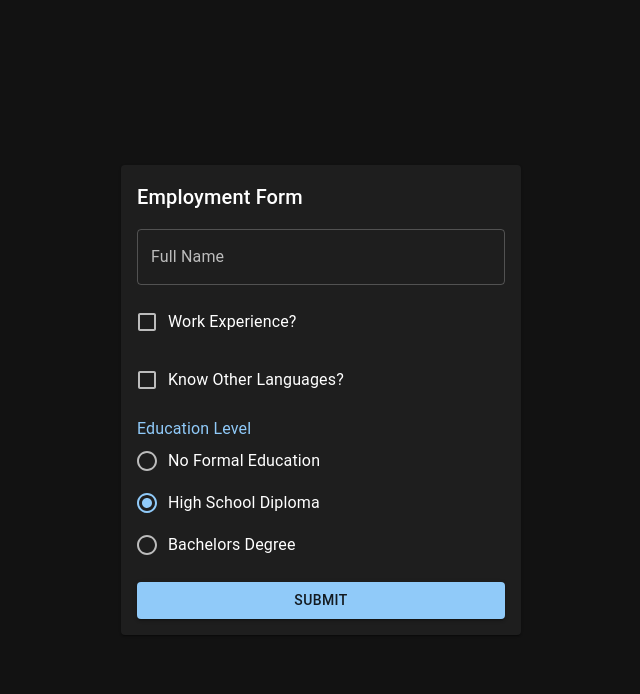
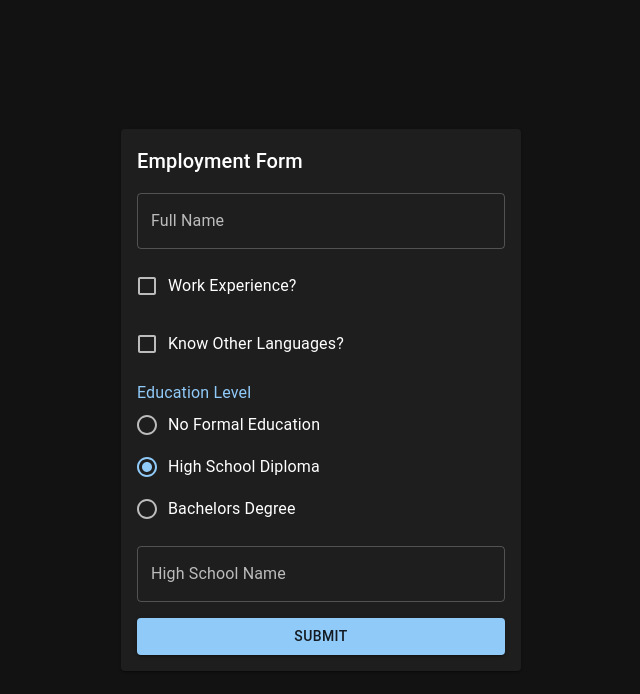
Before and after one commit to Annie-Huang/react-hook-form-with-zod-dynamic-form, a React (Vite) app: page / in a window 1280 px wide. Both pictures are taken after a click on the label "High School Diploma". Shown: the top 694 px of the page, without its empty margins (319-959 px from the left). Built offline with nearby package versions, Linux system fonts and the light colour scheme.

Commit message:
Add the extra <TextField> if highSchoolDiploma or bachelorsDegree radio is chosen. Hook them up with fullErrors object for typecheck.

```diff
--- a/src/App.tsx
+++ b/src/App.tsx
@@ -44,16 +44,26 @@ export const App = () => {
   // const fullErrors: FieldErrors<
   //   Extract<FormSchema, { hasWorkExperience: true }>
   // > = errors;
+  // const fullErrors: FieldErrors<
+  //   Extract<FormSchema, { hasWorkExperience: true }> &
+  //     Extract<FormSchema, { knowsOtherLanguages: true }>
+  // > = errors;
+  // Each of the following need to wrapped into FieldErrors.
   const fullErrors: FieldErrors<
-    Extract<FormSchema, { hasWorkExperience: true }> &
-      Extract<FormSchema, { knowsOtherLanguages: true }>
-  > = errors;
+    Extract<FormSchema, { hasWorkExperience: true }>
+  > &
+    FieldErrors<Extract<FormSchema, { knowsOtherLanguages: true }>> &
+    FieldErrors<Extract<FormSchema, { educationLevel: 'noFormalEducation' }>> &
+    FieldErrors<Extract<FormSchema, { educationLevel: 'highSchoolDiploma' }>> &
+    FieldErrors<Extract<FormSchema, { educationLevel: 'bachelorsDegree' }>> =
+    errors;
 
   const hasWorkExperience = useWatch({ control, name: 'hasWorkExperience' });
   const knowsOtherLanguages = useWatch({
     control,
     name: 'knowsOtherLanguages',
   });
+  const educationLevel = useWatch({ control, name: 'educationLevel' });
 
   useEffect(() => {
     if (knowsOtherLanguages) {
@@ -164,6 +174,23 @@ export const App = () => {
         />
       </FormControl>
 
+      {educationLevel === 'highSchoolDiploma' && (
+        <TextField
+          {...register('schoolName')}
+          label='High School Name'
+          helperText={fullErrors.schoolName?.message}
+          error={!!fullErrors.schoolName?.message}
+        />
+      )}
+      {educationLevel === 'bachelorsDegree' && (
+        <TextField
+          {...register('universityName')}
+          label='University Name'
+          helperText={fullErrors.universityName?.message}
+          error={!!fullErrors.universityName?.message}
+        />
+      )}
+
       <Button variant='contained' onClick={handleSubmit(onSubmit)}>
         Submit
       </Button>
--- a/src/formSchema.ts
+++ b/src/formSchema.ts
@@ -46,7 +46,7 @@ const formSchema = z
   })
   .and(workExperienceSchema)
   .and(languageKnowledgeSchema)
-  .and(languageKnowledgeSchema);
+  .and(educationSchema);
 
 type FormSchema = z.infer<typeof formSchema>;
 
```
